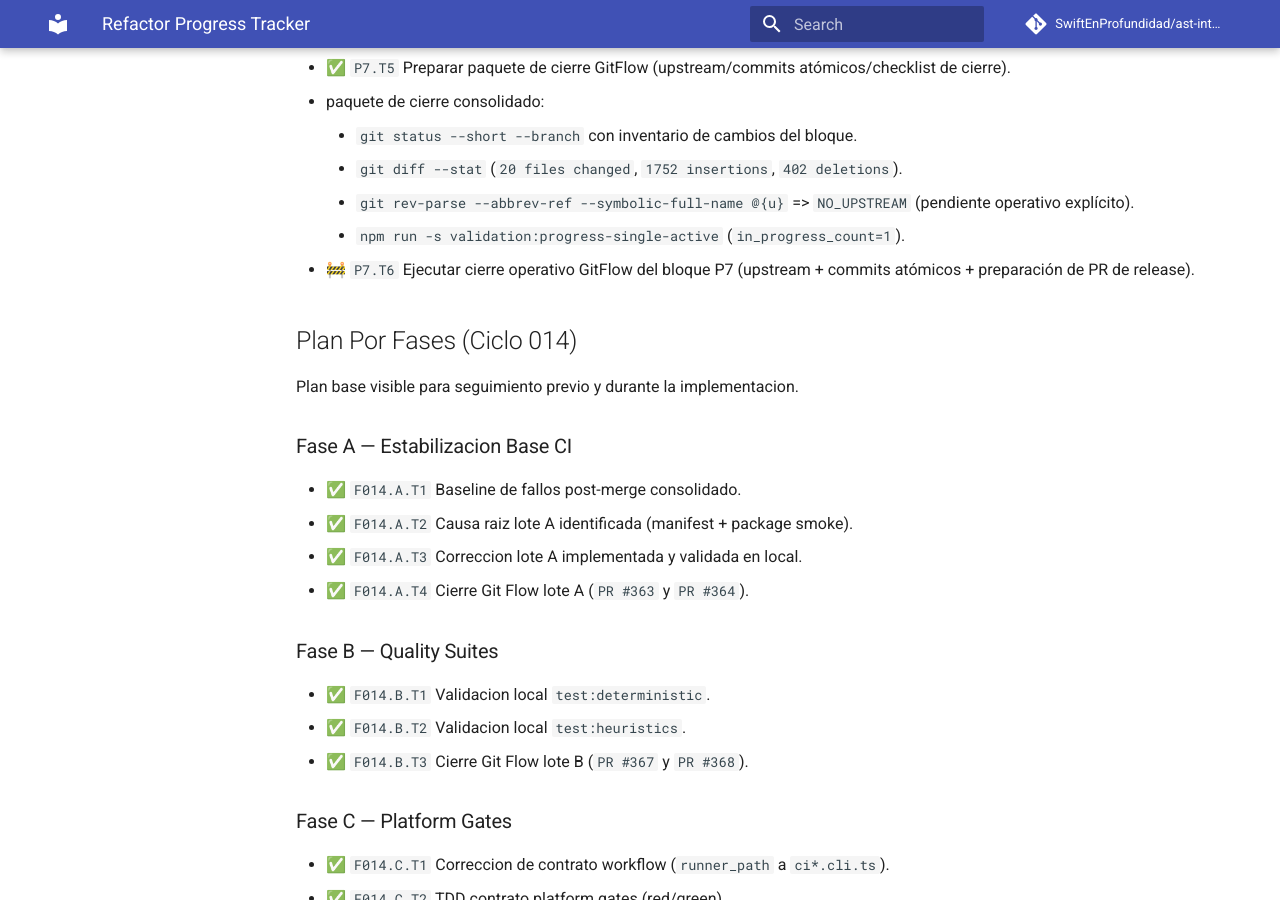
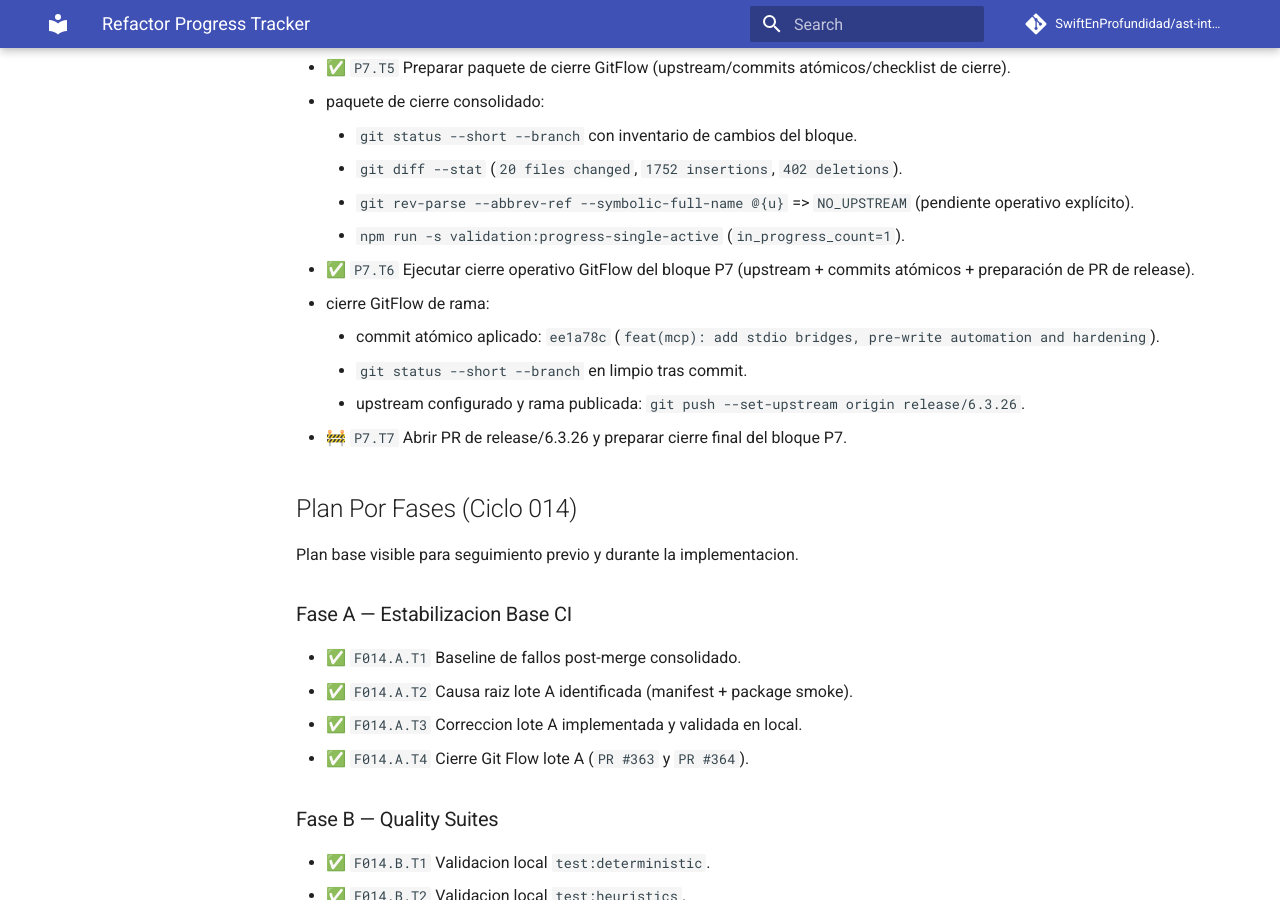
Before and after one commit to SwiftEnProfundidad/ast-intelligence-hooks, an MkDocs documentation site: the page built from docs/REFRACTOR_PROGRESS.md, in a window 1280 px wide and 900 px high, scrolled down 19248 px. Built offline with MkDocs 1.6.1 and Material for MkDocs 9.7.7, drawn with Linux system fonts in a browser that asks for light colours; comment, search, counter and statistics services are not loaded.

Commit message:
docs(tracking): close P7.T6 and open P7.T7

```diff
--- a/docs/REFRACTOR_PROGRESS.md
+++ b/docs/REFRACTOR_PROGRESS.md
@@ -490,7 +490,12 @@ Fuente unica de seguimiento operativo. No se abren nuevos MDs temporales de trac
     - `git diff --stat` (`20 files changed`, `1752 insertions`, `402 deletions`).
     - `git rev-parse --abbrev-ref --symbolic-full-name @{u}` => `NO_UPSTREAM` (pendiente operativo explícito).
     - `npm run -s validation:progress-single-active` (`in_progress_count=1`).
-- 🚧 `P7.T6` Ejecutar cierre operativo GitFlow del bloque P7 (upstream + commits atómicos + preparación de PR de release).
+- ✅ `P7.T6` Ejecutar cierre operativo GitFlow del bloque P7 (upstream + commits atómicos + preparación de PR de release).
+  - cierre GitFlow de rama:
+    - commit atómico aplicado: `ee1a78c` (`feat(mcp): add stdio bridges, pre-write automation and hardening`).
+    - `git status --short --branch` en limpio tras commit.
+    - upstream configurado y rama publicada: `git push --set-upstream origin release/6.3.26`.
+- 🚧 `P7.T7` Abrir PR de release/6.3.26 y preparar cierre final del bloque P7.
 
 ## Plan Por Fases (Ciclo 014)
 Plan base visible para seguimiento previo y durante la implementacion.
```
Also changed, not shown: docs/EXECUTION_BOARD.md (+6 -1 lines).
